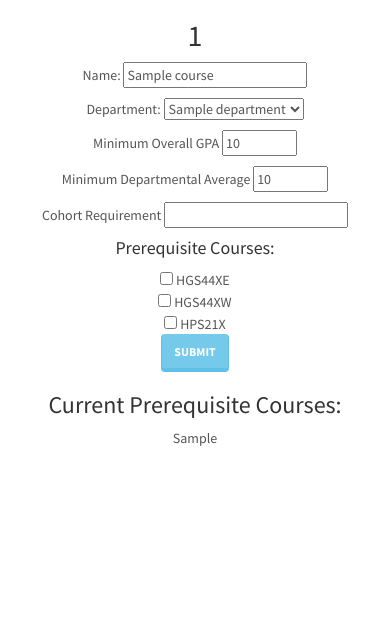
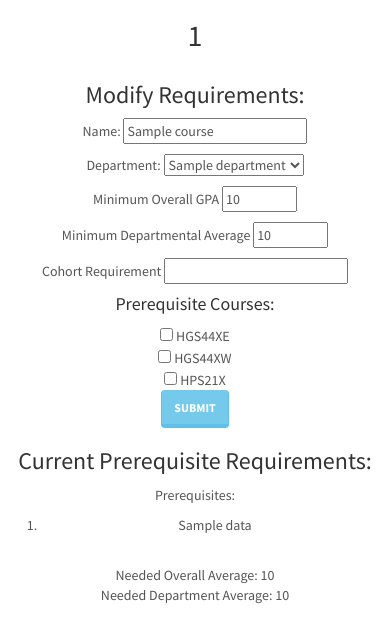
Before and after one commit to oreo21/TeamProhphit, a Flask app: page /mod/1/ in a window 390 px wide; the page is wider, and only the part inside the window is pictured. Shown: the part 55-698 px from the top of that part. Run offline with Flask 2, Linux system fonts and the light colour scheme; a database or web service that is not in the repository returns one stand-in record (values such as "Sample title"); some libraries are stand-ins or nearby versions.

Commit message:
restructured html and added flask code to get current requirements

```diff
--- a/templates/modify.html
+++ b/templates/modify.html
@@ -6,7 +6,8 @@
 {%block body%}
 <h2>{{course}}</h2>
 <div class="row">
-  <div class="col-md-12">
+  <div class="col-md-6">
+    <h3>Modify Requirements:</h3>
     <form action='/modifyCourse/' class="form-horizontal">
       <p>Name: <input type="text" name="name" value="{{course_info['name']}}"></p>
       <p>Department: <select name="dept">
@@ -30,12 +31,18 @@
       <input type="submit" value="Submit" class="btn btn-info">
     </form>
   </div>
+  <div class="col-md-6">
+    <h3>Current Prerequisite Requirements:</h3>
+    <p>
+      Prerequisites: <br/><ol>
+        {%for data in course_info["prereq_courses"]%}
+          <li>{{data}}</li>
+        {%endfor%}</ol>
+      <br/>
+      Needed Overall Average: {{course_info["prereq_overall_average"]}}<br/>
+      Needed Department Average: {{course_info["prereq_department_average"]}}<br/>
+    </p>
+  </div>
 </div>
 
-<h3>Current Prerequisite Courses:</h3>
-{%for i in course_info['prereq_courses']%}
-<p>{{i}}</p>
-{%endfor%}
-
-
 {%endblock%}
```
